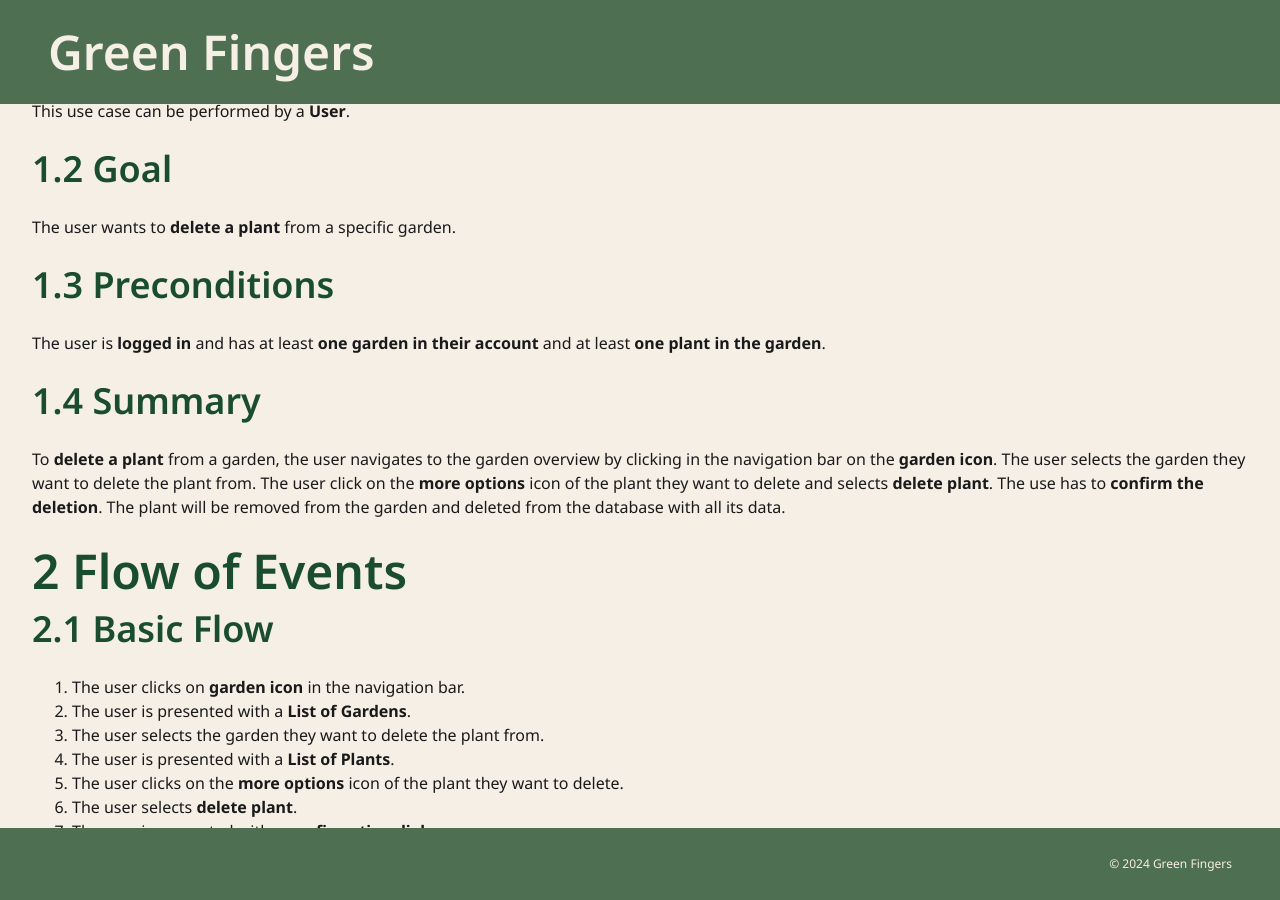
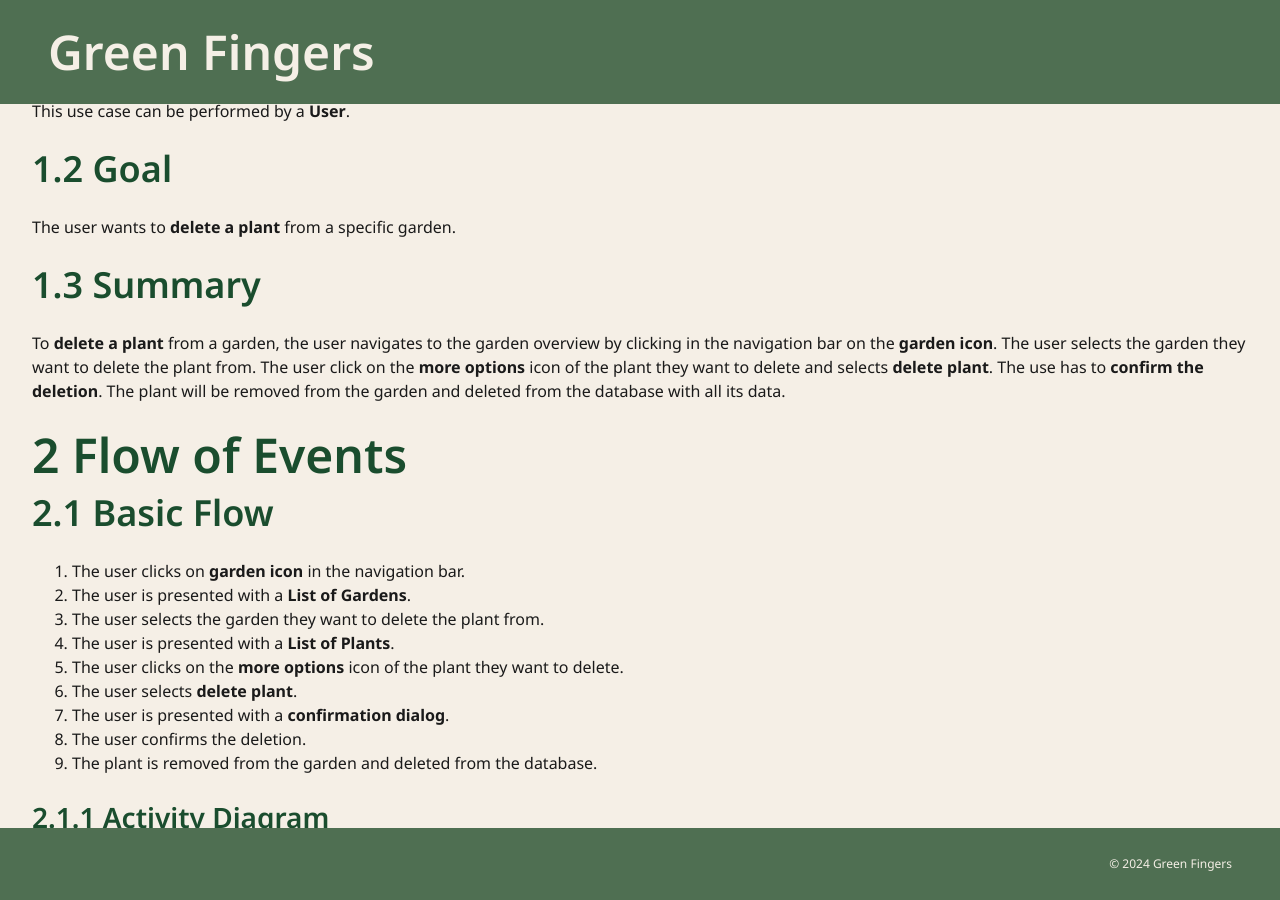
Before and after one commit to Green-Fingers-App/gardeningApp, a Jekyll site: the page built from docs/usecases/deletePlant.md, in a window 1280 px wide and 900 px high, scrolled down 530 px. Built offline with Jekyll 4.4.1, drawn with Linux system fonts in a browser that asks for light colours; our own code applies the rules of GitHub Pages for plain Markdown files; some of the changed text lies outside the part shown.

Commit message:
Removed doubled precondition in UC delete plant doc

```diff
--- a/docs/usecases/deletePlant.md
+++ b/docs/usecases/deletePlant.md
@@ -9,11 +9,7 @@
 
 The user wants to **delete a plant** from a specific garden.
 
-## 1.3 Preconditions
-
-The user is **logged in** and has at least **one garden in their account** and at least **one plant in the garden**.
-
-## 1.4 Summary
+## 1.3 Summary
 
 To **delete a plant** from a garden, the user navigates to the garden overview by clicking in the navigation bar on the **garden icon**. The user selects the garden they want to delete the plant from. The user click on the **more options** icon of the plant they want to delete and selects **delete plant**. The use has to **confirm the deletion**. The plant will be removed from the garden and deleted from the database with all its data.
 
```
Also changed, not shown: other parts of docs/usecases/deletePlant.md (+2 -2 lines).
